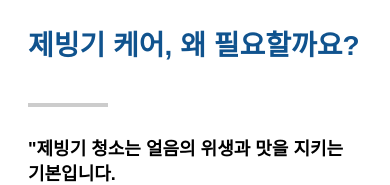
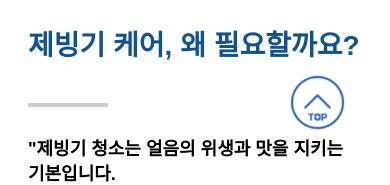
Before and after one commit to icemachine-green/icemachine_client, a React app: page / in a window 390 px wide. Shown: the part 629-814 px from the top of the page. Built offline with nearby package versions, Linux system fonts and the light colour scheme; the HTML template or start-up script is replaced by a standard one; a web font is replaced by a local one.

Commit message:
251224 TOP_BUTTON 구현 완료, 모바일 환경에서 테스트 완료

```diff
--- a/src/App.jsx
+++ b/src/App.jsx
@@ -1,6 +1,7 @@
 import "./App.css";
 import Header from "./components/common/Header.jsx";
 import Footer from "./components/common/Footer.jsx";
+import TopButton from "./components/common/TopButton.jsx";
 import { Outlet } from "react-router-dom";
 
 function App() {
@@ -11,6 +12,7 @@ function App() {
         <Outlet />
       </main>
       <Footer />
+      <TopButton />
     </>
   );
 }
--- /dev/null
+++ b/src/components/common/TopButton.css
@@ -0,0 +1,26 @@
+.top-button {
+  position: fixed;
+  bottom: 80px;      /* 푸터 위 위치 */
+  right: 40px;
+  width: 65px;
+  height: 65px;
+  border-radius: 50%;
+  border: none;
+  background-color: transparent;
+  cursor: pointer;
+  z-index: 1000;
+  display: flex;
+  justify-content: center;
+  align-items: center;
+}
+
+.top-button img {
+  width: 100%;
+  height: 100%;
+  object-fit: contain;
+}
+
+.top-button:hover {
+  transform: scale(1.1);
+  transition: transform 0.2s;
+}
--- /dev/null
+++ b/src/components/common/TopButton.jsx
@@ -0,0 +1,20 @@
+import React from "react";
+import "./TopButton.css";
+import topIcon from "../../../public/icons/topbutton.png";
+
+const TopButton = () => {
+  const scrollToTop = () => {
+    window.scrollTo({
+      top: 0,
+      behavior: "smooth"
+    });
+  };
+
+  return (
+    <button className="top-button" onClick={scrollToTop}>
+      <img src={topIcon} alt="Top" />
+    </button>
+  );
+};
+
+export default TopButton;
```
Also changed, not shown: public/icons/topbutton.png (added).
